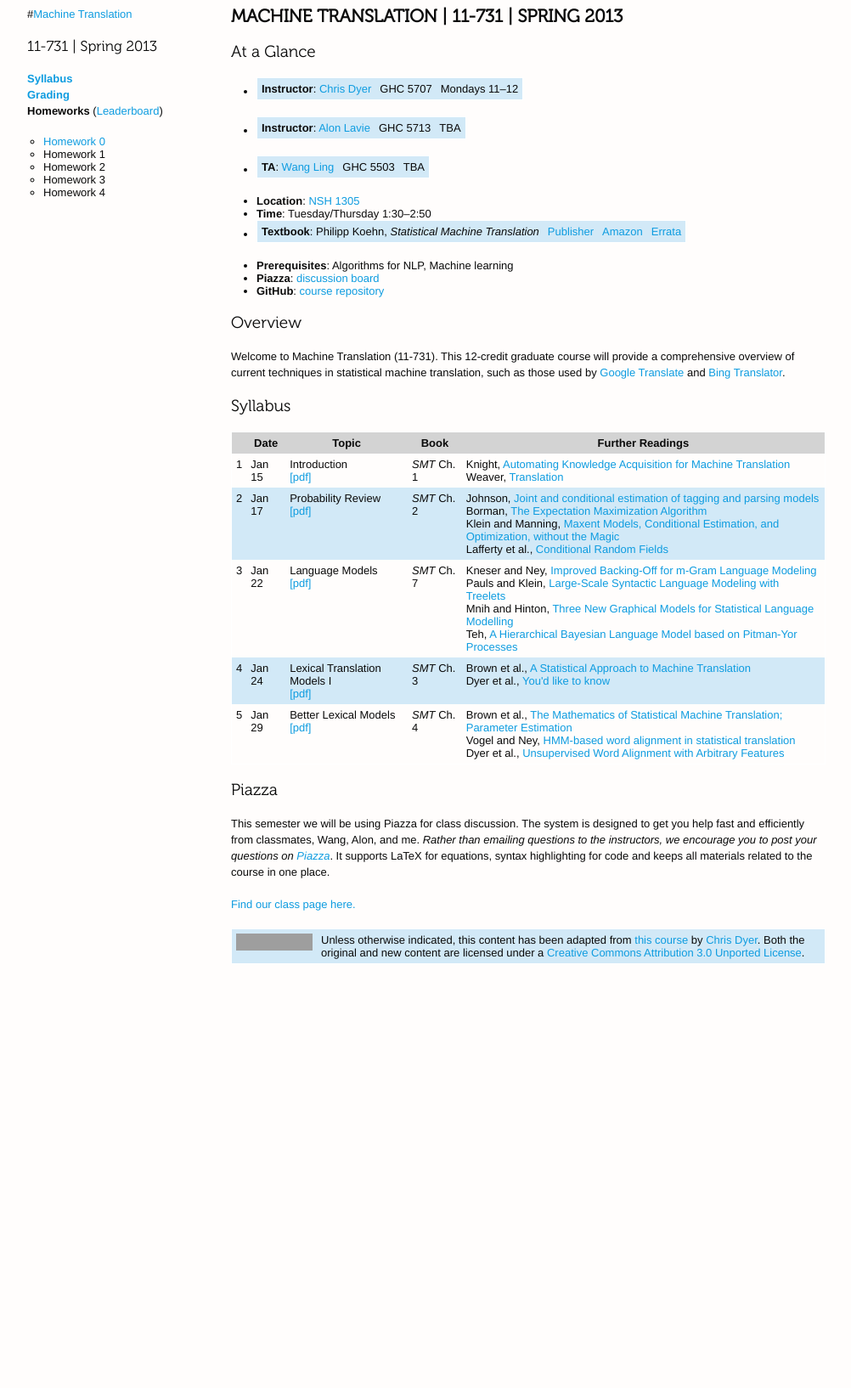
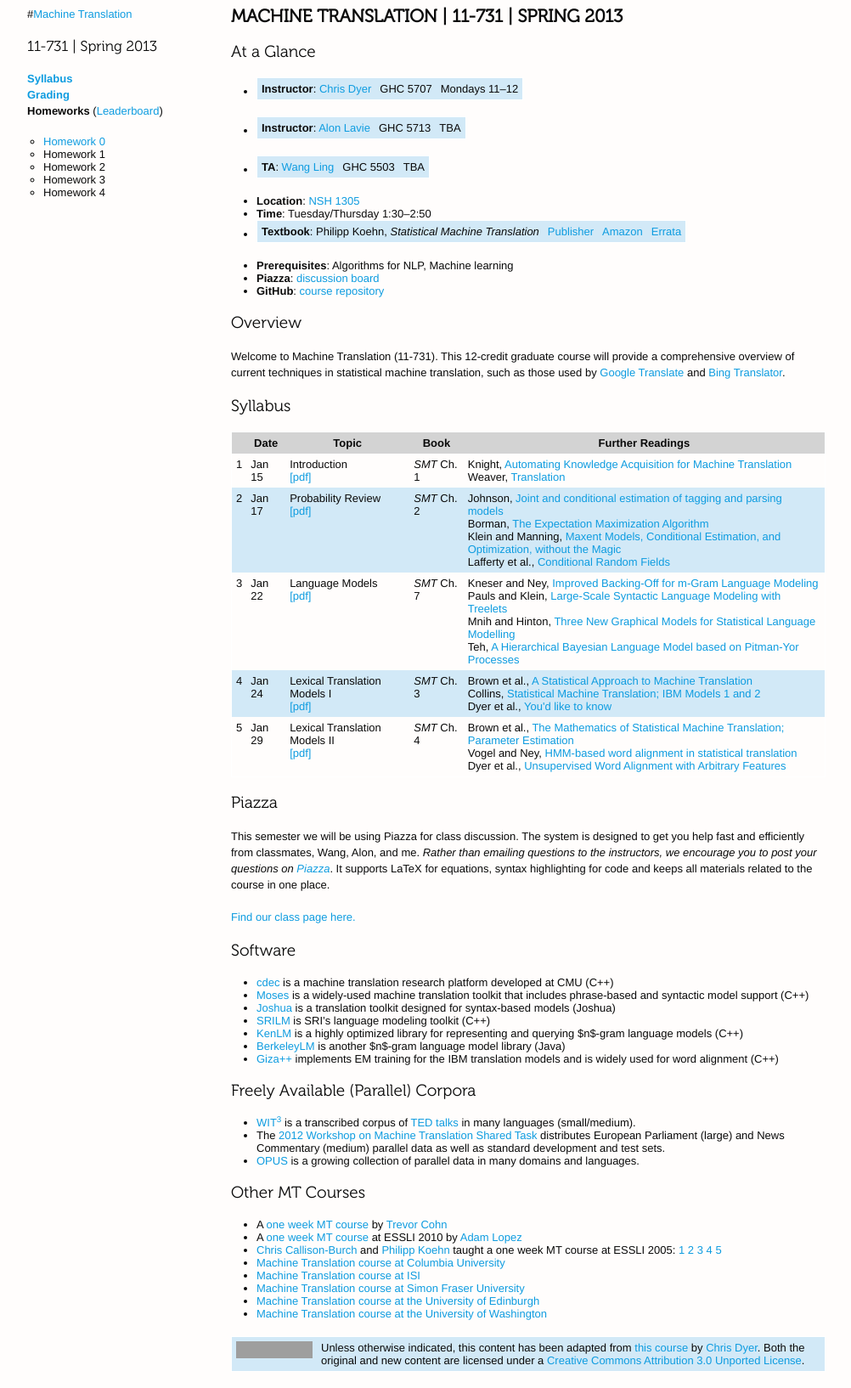
Before and after one commit to redpony/cmu-mt-11731, a Jekyll site: the page built from index.md, in a window 1280 px wide. Shown: the whole page at 85% size, without its empty margins (138-1140 px from the left). Built offline with Jekyll 4.4.1, drawn with Linux system fonts in a browser that asks for light colours; before the commit the page ends 1154 px from its top, so only the background shows below that; grey boxes are pictures that could not be loaded.

Commit message:
more stuff

```diff
--- a/_posts/2013-01-24-day4.textile
+++ b/_posts/2013-01-24-day4.textile
@@ -9,6 +9,10 @@ reading:
     title: A Statistical Approach to Machine Translation
     url: http://aclweb.org/anthology-new/J/J90/J90-2002.pdf
   -
+    author: Collins
+    title: Statistical Machine Translation; IBM Models 1 and 2
+    url: http://www.cs.columbia.edu/~mcollins/courses/nlp2011/notes/ibm12.pdf
+  -
     author: Dyer et al.
     title: You'd like to know
     url: http://noteyet
--- a/_posts/2013-01-29-day5.textile
+++ b/_posts/2013-01-29-day5.textile
@@ -1,5 +1,5 @@
 ---
-title: Better Lexical Models
+title: Lexical Translation Models II
 slides: 05.lexical2.pdf
 day: 5
 book: 4
--- a/index.md
+++ b/index.md
@@ -72,3 +72,30 @@ Welcome to Machine Translation (11-731). This 12-credit graduate course will pro
 This semester we will be using Piazza for class discussion. The system is designed to get you help fast and efficiently from classmates, Wang, Alon, and me. *Rather than emailing questions to the instructors, we encourage you to post your questions on [Piazza](https://piazza.com/cmu/spring2013/11731/home)*. It supports LaTeX for equations, syntax highlighting for code and keeps all materials related to the course in one place.
 
 [Find our class page here.](https://piazza.com/cmu/spring2013/11731/home)
+
+## Software
+
+ * [cdec](http://www.cdec-decoder.org/) is a machine translation research platform developed at CMU (C++)
+ * [Moses](http://www.statmt.org/moses/) is a widely-used machine translation toolkit that includes phrase-based and syntactic model support (C++)
+ * [Joshua](http://cs.jhu.edu/~ccb/joshua/) is a translation toolkit designed for syntax-based models (Joshua)
+ * [SRILM](http://www.speech.sri.com/projects/srilm/) is SRI’s language modeling toolkit (C++)
+ * [KenLM](http://kheafield.com/code/kenlm/) is a highly optimized library for representing and querying $n$-gram language models (C++)
+ * [BerkeleyLM](http://code.google.com/p/berkeleylm/) is another $n$-gram language model library (Java)
+ * [Giza++](http://code.google.com/p/giza-pp/) implements EM training for the IBM translation models and is widely used for word alignment (C++)
+
+## Freely Available (Parallel) Corpora
+
+ * [WIT<sup>3</sup>](https://wit3.fbk.eu/) is a transcribed corpus of [TED talks](http://www.ted.com/talks) in many languages (small/medium).
+ * The [2012 Workshop on Machine Translation Shared Task](http://statmt.org/wmt12/translation-task.html) distributes European Parliament (large) and News Commentary (medium) parallel data as well as standard development and test sets.
+ * [OPUS](http://opus.lingfil.uu.se/) is a growing collection of parallel data in many domains and languages.
+
+## Other MT Courses
+
+ * A [one week MT course](http://staffwww.dcs.shef.ac.uk/people/T.Cohn/mt/) by [Trevor Cohn](http://staffwww.dcs.shef.ac.uk/people/T.Cohn/)
+ * A [one week MT course](http://www.cs.jhu.edu/~alopez/esslli2010.html) at ESSLI 2010 by [Adam Lopez](http://www.cs.jhu.edu/~alopez/)
+ * [Chris Callison-Burch](http://www.cs.jhu.edu/~ccb/) and [Philipp Koehn](http://homepages.inf.ed.ac.uk/pkoehn/) taught a one week MT course at ESSLI 2005: [1](http://homepages.inf.ed.ac.uk/pkoehn/publications/esslli-slides-day1.pdf) [2](http://homepages.inf.ed.ac.uk/pkoehn/publications/esslli-slides-day2.pdf) [3](http://homepages.inf.ed.ac.uk/pkoehn/publications/esslli-slides-day3.pdf) [4](http://homepages.inf.ed.ac.uk/pkoehn/publications/esslli-slides-day4.pdf) [5](http://homepages.inf.ed.ac.uk/pkoehn/publications/esslli-slides-day5.pdf)
+ * [Machine Translation course at Columbia University](https://sites.google.com/site/comse6998machinetranslation/)
+ * [Machine Translation course at ISI](http://nlg.isi.edu/teaching/cs599mt/)
+ * [Machine Translation course at Simon Fraser University](http://www.cs.sfu.ca/~anoop/teaching/CMPT-882-Fall-2011/)
+ * [Machine Translation course at the University of Edinburgh](http://www.inf.ed.ac.uk/teaching/courses/mt/)
+ * [Machine Translation course at the University of Washington](https://catalyst.uw.edu/workspace/kristout/20547/123745)
```
Also changed, not shown: hw0.md (+4 -2 lines).
